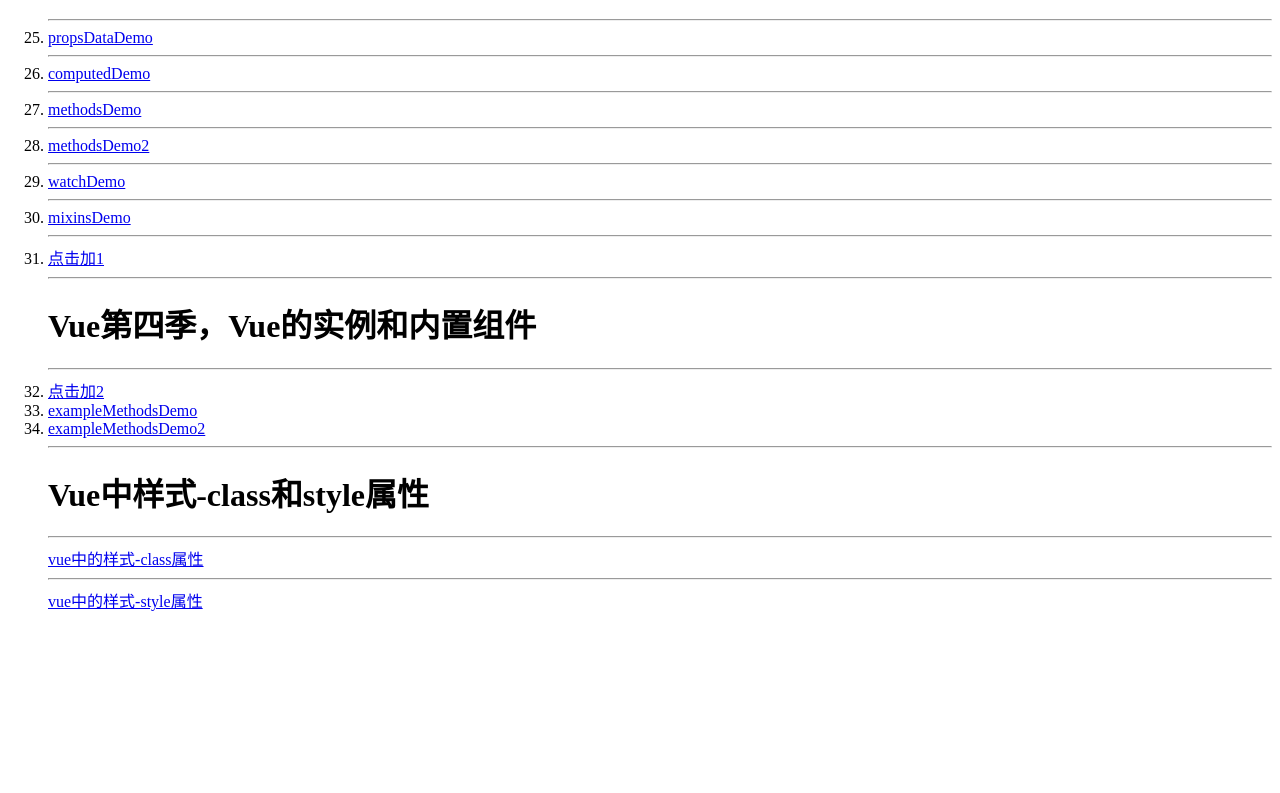
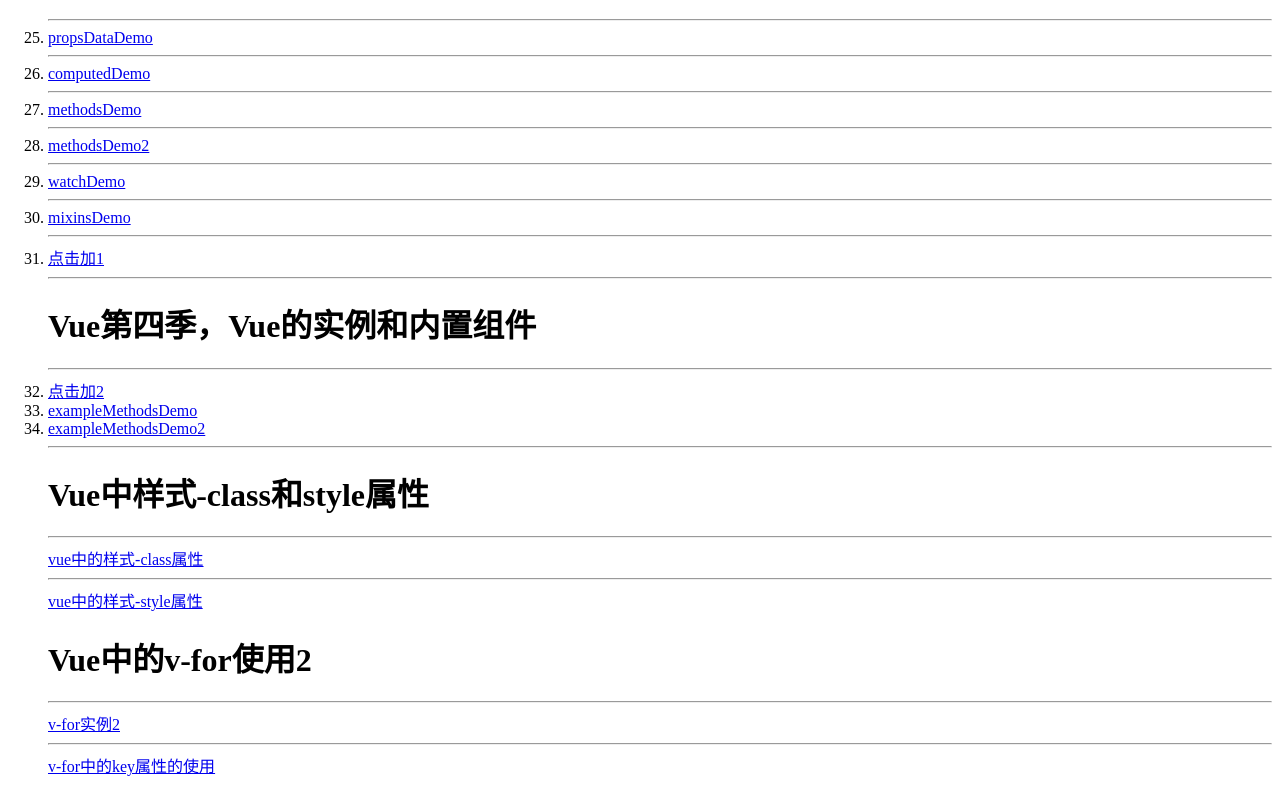
Before and after one commit to YomiA/Vue, a website: page index.html in a window 1280 px wide. Shown: the part 1242-2035 px from the top of the page. Before the commit the page ends 1870 px from the top, so only its background shows below. Drawn offline with Linux system fonts and the light colour scheme.

Commit message:
new add files

```diff
--- a/index.html
+++ b/index.html
@@ -85,6 +85,11 @@
     <a href="./example/vue_class.html">vue中的样式-class属性</a>
     <hr />
     <a href="./example/vue_style.html">vue中的样式-style属性</a>
+    <h1>Vue中的v-for使用2</h1>
+    <hr />
+    <a href="./example/v-for2.html">v-for实例2</a>
+    <hr />
+    <a href="./example/v-for_key.html">v-for中的key属性的使用</a>
 </ol>
 </body>
 </html>
```
